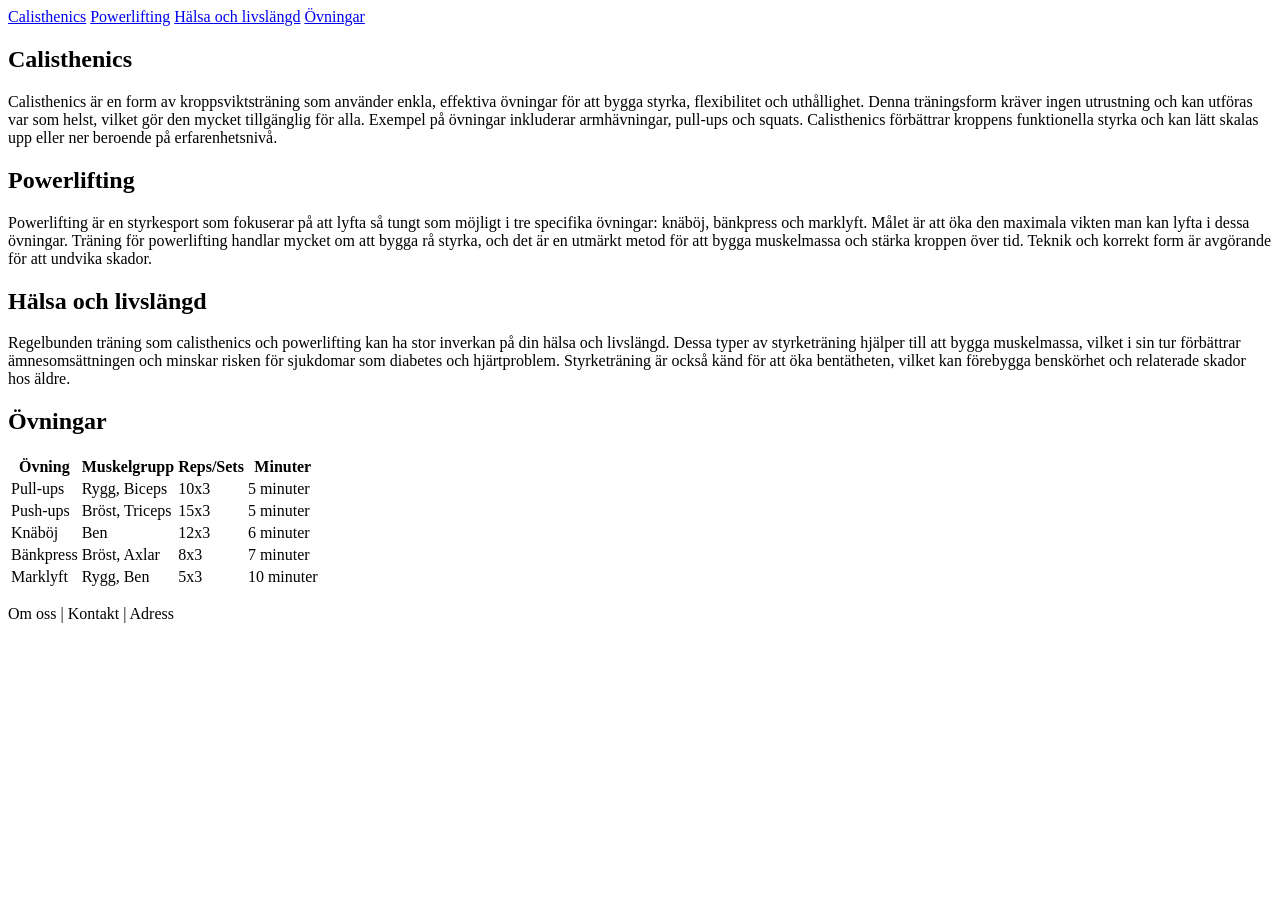
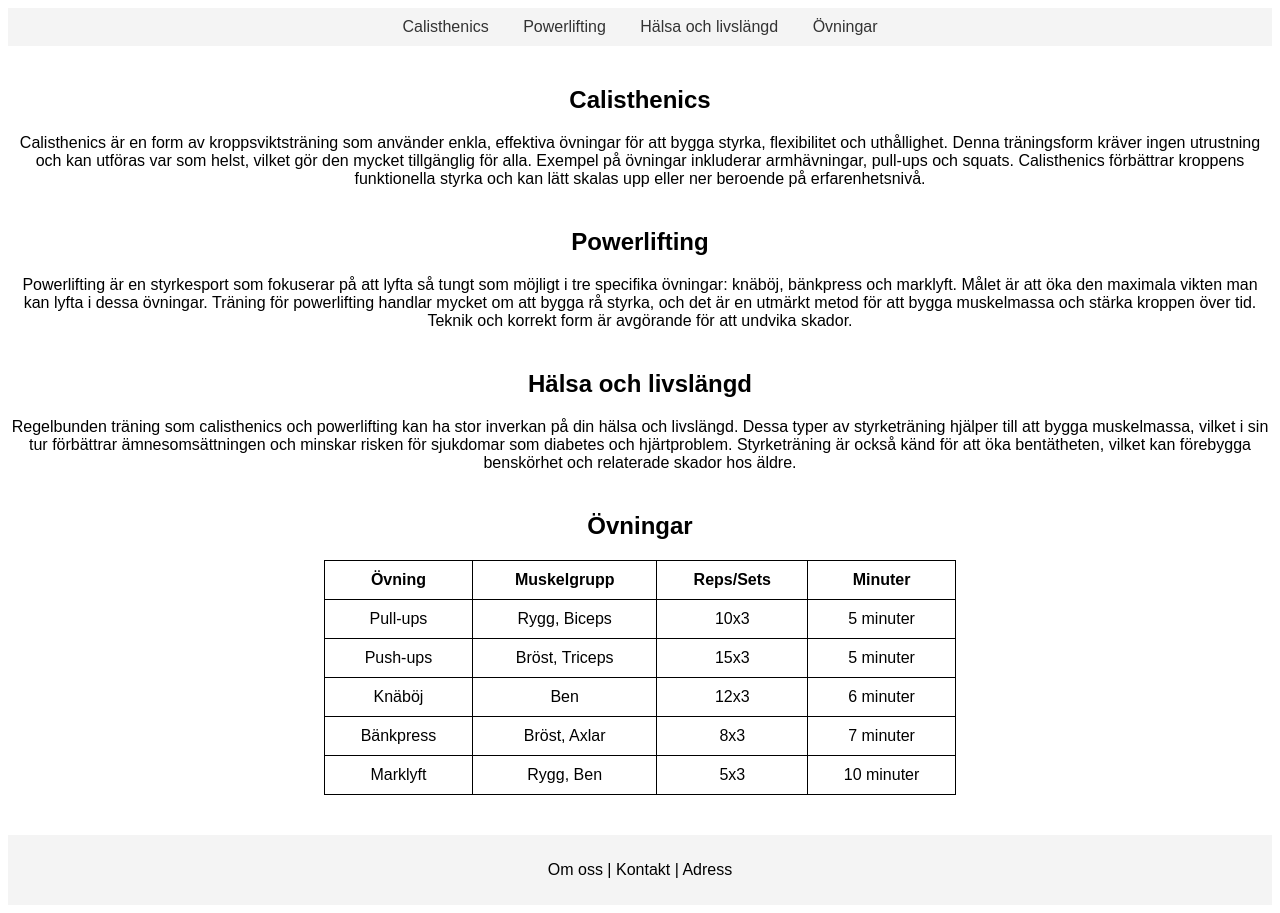
Before and after one commit to AllKarr/Hobby, a plain HTML site: page index.html in a window 1280 px wide. Before the commit the page ends 800 px from the top, so only its background shows below. Drawn offline with Linux system fonts and the light colour scheme.

Commit message:
Update index.html

```diff
--- a/index.html
+++ b/index.html
@@ -4,6 +4,39 @@
     <meta charset="UTF-8">
     <meta name="viewport" content="width=device-width, initial-scale=1.0">
     <title>Calisthenics och Powerlifting</title>
+    <style>
+        body {
+            font-family: Arial, sans-serif;
+            text-align: center;
+        }
+        nav {
+            background-color: #f4f4f4;
+            padding: 10px;
+        }
+        nav a {
+            margin: 0 15px;
+            text-decoration: none;
+            color: #333;
+        }
+        section {
+            margin: 40px 0;
+        }
+        table {
+            width: 50%;
+            margin: 0 auto;
+            border-collapse: collapse;
+        }
+        table, th, td {
+            border: 1px solid black;
+            padding: 10px;
+            text-align: center;
+        }
+        footer {
+            margin-top: 40px;
+            background-color: #f4f4f4;
+            padding: 10px;
+        }
+    </style>
 </head>
 <body>
 
```
